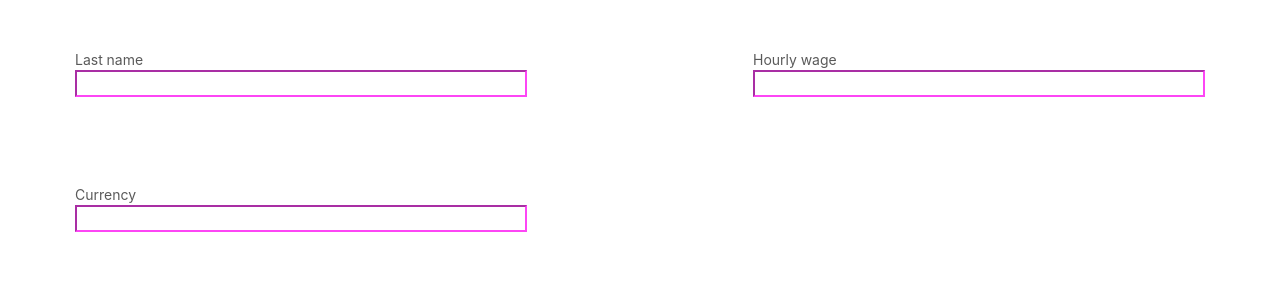
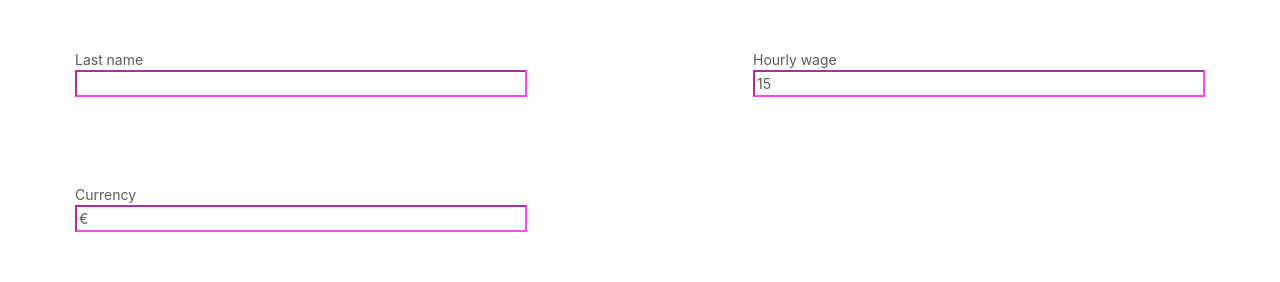
Before and after one commit to ArnaudWeyts/klokr, a React (Create React App) app: page / in a window 1280 px wide. Shown: the part 241-523 px from the top of the page. Built offline with nearby package versions, Linux system fonts and the light colour scheme; a web font is replaced by a local one; what moment-duration-format would draw is missing.

Commit message:
pass settings back

```diff
--- a/src/App.js
+++ b/src/App.js
@@ -19,7 +19,7 @@ class App extends Component {
       timer: null,
       counter: 0,
       page: 'settings',
-      settings: {}
+      settings: { currency: '€', hourlyWage: 15 }
     };
 
     this.pausePlay = this.pausePlay.bind(this);
@@ -31,7 +31,7 @@ class App extends Component {
   }
 
   saveSettings(settings) {
-    this.setState({settings: settings})
+    this.setState({ settings: settings });
   }
 
   pausePlay() {
@@ -102,10 +102,13 @@ class App extends Component {
   }
 
   render() {
-    const { running, paused, counter, page } = this.state;
+    const { running, paused, counter, page, settings } = this.state;
     return (
       <div className="App">
-        <Header routeToHomePage={this.routeToHomePage} routeToSettingsPage={this.routeToSettingsPage} />
+        <Header
+          routeToHomePage={this.routeToHomePage}
+          routeToSettingsPage={this.routeToSettingsPage}
+        />
         {page === 'app' && (
           <div style={{ height: '100%' }}>
             <div className="timer">{this.renderCircle(running, paused)}</div>
@@ -118,7 +121,13 @@ class App extends Component {
             </div>
           </div>
         )}
-        {page === 'settings' && <Settings saveSettings={this.saveSettings} routeToHomePage={this.routeToHomePage}/>}
+        {page === 'settings' && (
+          <Settings
+            saveSettings={this.saveSettings}
+            routeToHomePage={this.routeToHomePage}
+            settings={settings}
+          />
+        )}
       </div>
     );
   }
--- a/src/Settings.js
+++ b/src/Settings.js
@@ -30,11 +30,18 @@ class Settings extends Component {
       lastName: this.state.lastName,
       hourlyWage: this.state.hourlyWage,
       currency: this.state.currency
-    })
-    this.props.routeToHomePage()
+    });
+    this.props.routeToHomePage();
   }
 
   render() {
+    const {
+      company,
+      firstName,
+      lastName,
+      hourlyWage,
+      currency
+    } = this.props.settings;
     return (
       <div style={{ height: '90%', marginTop: '10%' }}>
         <div
@@ -48,23 +55,58 @@ class Settings extends Component {
         >
           <div style={inputItem}>
             <label htmlFor="company">Company</label>
-            <input onChange={(e) => {this.setState({company: e.target.value})}} id="company" type="text" />
+            <input
+              onChange={e => {
+                this.setState({ company: e.target.value });
+              }}
+              value={company || ''}
+              id="company"
+              type="text"
+            />
           </div>
           <div style={inputItem}>
             <label htmlFor="firstname">First name</label>
-            <input onChange={(e) => {this.setState({firstName: e.target.value})}} id="firstname" type="text" />
+            <input
+              onChange={e => {
+                this.setState({ firstName: e.target.value });
+              }}
+              value={firstName || ''}
+              id="firstname"
+              type="text"
+            />
           </div>
           <div style={inputItem}>
             <label htmlFor="lastname">Last name</label>
-            <input onChange={(e) => {this.setState({lastName: e.target.value})}} id="lastname" type="text" />
+            <input
+              onChange={e => {
+                this.setState({ lastName: e.target.value });
+              }}
+              value={lastName || ''}
+              id="lastname"
+              type="text"
+            />
           </div>
           <div style={inputItem}>
             <label htmlFor="wage">Hourly wage</label>
-            <input onChange={(e) => {this.setState({hourlyWage: e.target.value})}} id="wage" type="text" />
+            <input
+              onChange={e => {
+                this.setState({ hourlyWage: e.target.value });
+              }}
+              value={hourlyWage}
+              id="wage"
+              type="text"
+            />
           </div>
           <div style={inputItem}>
             <label htmlFor="currency">Currency</label>
-            <input onChange={(e) => {this.setState({currency: e.target.value})}} id="currency" type="text" />
+            <input
+              onChange={e => {
+                this.setState({ currency: e.target.value });
+              }}
+              value={currency}
+              id="currency"
+              type="text"
+            />
           </div>
         </div>
         <div
```
